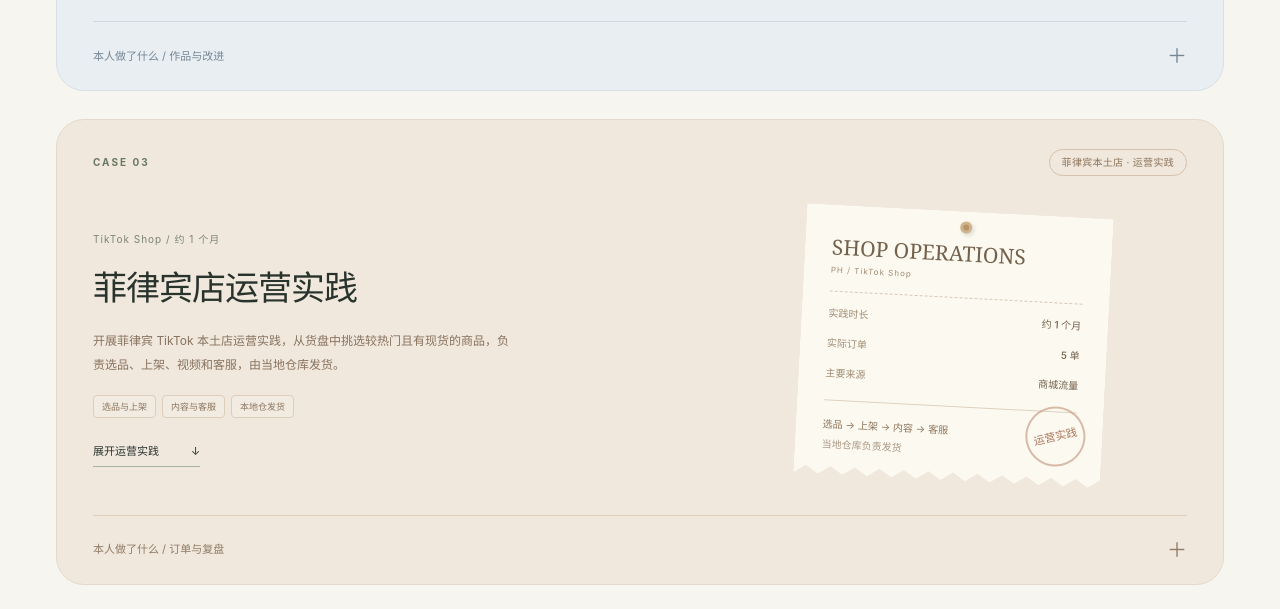
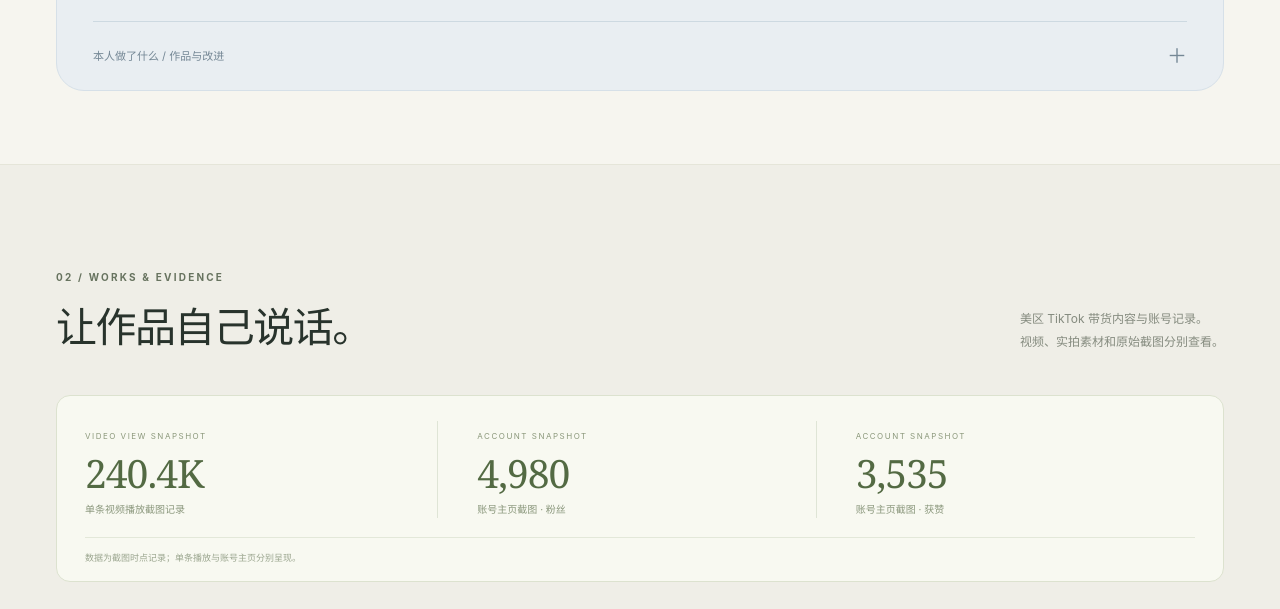
Before and after one commit to chauhieubf0b3-alt/xieyu-portfolio, a plain HTML site: page index.html in a window 1280 px wide. Shown: the part 2352-2961 px from the top of the page. Drawn offline with Linux system fonts and the light colour scheme.

Commit message:
Hide Philippines shop case

```diff
--- a/index.html
+++ b/index.html
@@ -74,7 +74,7 @@
         <details class="case-details" id="content-details"><summary>本人做了什么 / 作品与改进 <span aria-hidden="true">＋</span></summary><div class="details-body"><div class="case-story"><div><h4>工作内容</h4><p>参与选品和内容方向调整，制作商品素材与 AI 视频，完成内容发布及账号运营。</p></div><div><h4>已有基础</h4><p>有少量独立基础实拍与剪辑经验，脚本主要参考现成内容。参与的 3 个万粉账号中，1 个由本人培育、2 个为接手运营。</p></div><div><h4>复盘方向</h4><p>继续提升商品外观一致性、原创脚本和真实使用展示，把内容表现与商品点击、成交判断结合起来。</p></div></div><p class="evidence-note">产量为当时 AI 内容项目口径，不代表实拍产量或成交成绩。样片制作过程待补齐后展示。</p><div class="evidence-row"><button class="evidence-slot" type="button" data-media="account-domain"><span class="slot-icon">↗</span><strong>账号主页与本人贡献</strong><small>截图位 · 待补充</small></button><button class="evidence-slot" type="button" data-media="content-process"><span class="slot-icon">✳</span><strong>原商品图 → 素材 → 成片</strong><small>过程位 · 待补充</small></button></div></div></details>
       </article>
 
-      <article class="case-card shop-card reveal">
+      <article class="case-card shop-card reveal" hidden>
         <div class="case-top"><span class="case-number">CASE 03</span><span class="case-tag">菲律宾本土店 · 运营实践</span></div>
         <div class="case-main"><div class="case-copy"><span class="case-kicker">TikTok Shop / 约 1 个月</span><h3>菲律宾店运营实践</h3><p>开展菲律宾 TikTok 本土店运营实践，从货盘中挑选较热门且有现货的商品，负责选品、上架、视频和客服，由当地仓库发货。</p><div class="case-pills"><span>选品与上架</span><span>内容与客服</span><span>本地仓发货</span></div><a class="case-jump" href="#shop-details">展开运营实践 <span>↓</span></a></div><div class="shop-visual"><span class="receipt-pin" aria-hidden="true"></span><div class="receipt-head">SHOP OPERATIONS<span>PH / TikTok Shop</span></div><div class="receipt-line"><span>实践时长</span><b>约 1 个月</b></div><div class="receipt-line"><span>实际订单</span><b>5 单</b></div><div class="receipt-line"><span>主要来源</span><b>商城流量</b></div><div class="receipt-divider"></div><p>选品 → 上架 → 内容 → 客服<br><span>当地仓库负责发货</span></p><span class="receipt-stamp">运营实践</span></div></div>
         <details class="case-details" id="shop-details"><summary>本人做了什么 / 订单与复盘 <span aria-hidden="true">＋</span></summary><div class="details-body"><div class="case-story"><div><h4>选择商品</h4><p>优先从现成货盘中选择较热门且有现货的商品，结合售价与货源成本判断初步空间。</p></div><div><h4>本人负责</h4><p>选品、商品上架、视频和客服；订单由菲律宾当地仓库发货。期间共出 5 单，主要来自商城流量。</p></div><div><h4>实践收获</h4><p>了解多环节运营执行的时间成本，继续补强完整费用核算、内容转化和持续经营判断。</p></div></div></div></details>
```
